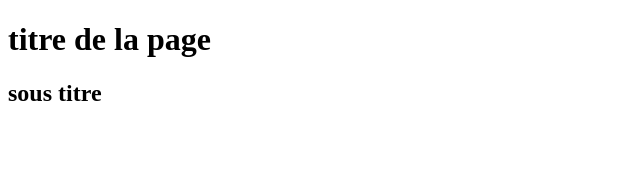
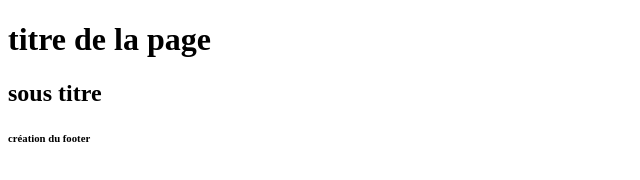
Before and after one commit to loclose-red/repoTestN, a plain HTML site: page index.html in a window 1280 px wide. Shown: the full height of the page, 0-640 px from the left. Drawn offline with Linux system fonts and the light colour scheme.

Commit message:
branche footer

```diff
--- a/index.html
+++ b/index.html
@@ -11,6 +11,10 @@
   <body>
     <h1>titre de la page</h1>
     <h2>sous titre</h2>
+
+    <footer>
+      <h6>création du footer</h6>
+    </footer>
   </body>
 
 </html>
```
